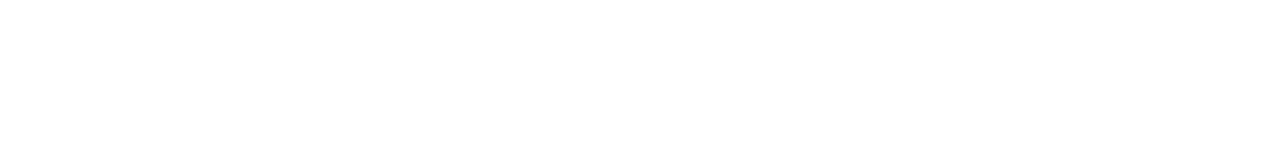
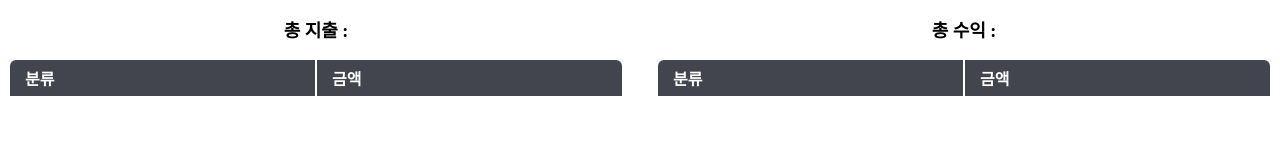
Before and after one commit to leey00nsu/account-book-mission, a website: page fe/public/report.html in a window 1280 px wide. Drawn offline with Linux system fonts and the light colour scheme.

Commit message:
feat(#11) : transaction-report-list 레이아웃 구성

```diff
--- /dev/null
+++ b/fe/public/report.css
@@ -0,0 +1,78 @@
+body {
+  margin: 0;
+}
+
+.app-container {
+  display: flex;
+  flex-direction: column;
+}
+
+.transaction-report-list-group {
+  display: flex;
+  gap: 16px;
+}
+
+.transaction-report-list {
+  display: flex;
+  flex-grow: 1;
+  flex-direction: column;
+  gap: 8px;
+  padding: 8px;
+}
+
+.transaction-report-list .list-header {
+  display: flex;
+  justify-content: center;
+  align-items: center;
+  padding: 8px;
+  font-size: large;
+  font-weight: 600;
+}
+
+.transaction-report-list-table {
+  table {
+    border-collapse: separate;
+    border-spacing: 0;
+    width: 100%;
+  }
+
+  th,
+  td {
+    padding: 6px 15px;
+  }
+
+  th {
+    background: #42444e;
+    color: #fff;
+    text-align: left;
+  }
+
+  tr:first-child th:first-child {
+    border-top-left-radius: 6px;
+  }
+
+  tr:first-child th:last-child {
+    border-top-right-radius: 6px;
+  }
+
+  td {
+    border-right: 1px solid #c6c9cc;
+    border-bottom: 1px solid #c6c9cc;
+  }
+
+  td:first-child {
+    border-left: 1px solid #c6c9cc;
+  }
+
+  tr:nth-child(even) td {
+    background: #eaeaed;
+  }
+
+  tr:last-child td:first-child {
+    border-bottom-left-radius: 6px;
+  }
+
+  tr:last-child td:last-child {
+    border-bottom-right-radius: 6px;
+  }
+}
--- a/fe/public/report.html
+++ b/fe/public/report.html
@@ -4,6 +4,50 @@
     <meta charset="UTF-8" />
     <meta name="viewport" content="width=device-width, initial-scale=1.0" />
     <title>리포트</title>
+    <link rel="stylesheet" href="./report.css" />
   </head>
-  <body></body>
+  <body data-page="report">
+    <div class="app-container">
+      <div class="transaction-report-list-group">
+        <div class="transaction-report-list">
+          <div class="list-header">
+            <span>총 지출 : </span>
+            <span id="total-outcome"></span>
+          </div>
+
+          <table
+            id="outcome-report-table"
+            class="transaction-report-list-table"
+          >
+            <thead>
+              <tr>
+                <th>분류</th>
+                <th>금액</th>
+              </tr>
+            </thead>
+            <tbody></tbody>
+          </table>
+        </div>
+
+        <div class="transaction-report-list">
+          <div class="list-header">
+            <span>총 수익 : </span>
+            <span id="total-income"></span>
+          </div>
+
+          <table id="income-report-table" class="transaction-report-list-table">
+            <thead>
+              <tr>
+                <th>분류</th>
+                <th>금액</th>
+              </tr>
+            </thead>
+            <tbody></tbody>
+          </table>
+        </div>
+      </div>
+    </div>
+
+    <script src="/dist/bundle.js"></script>
+  </body>
 </html>
```
